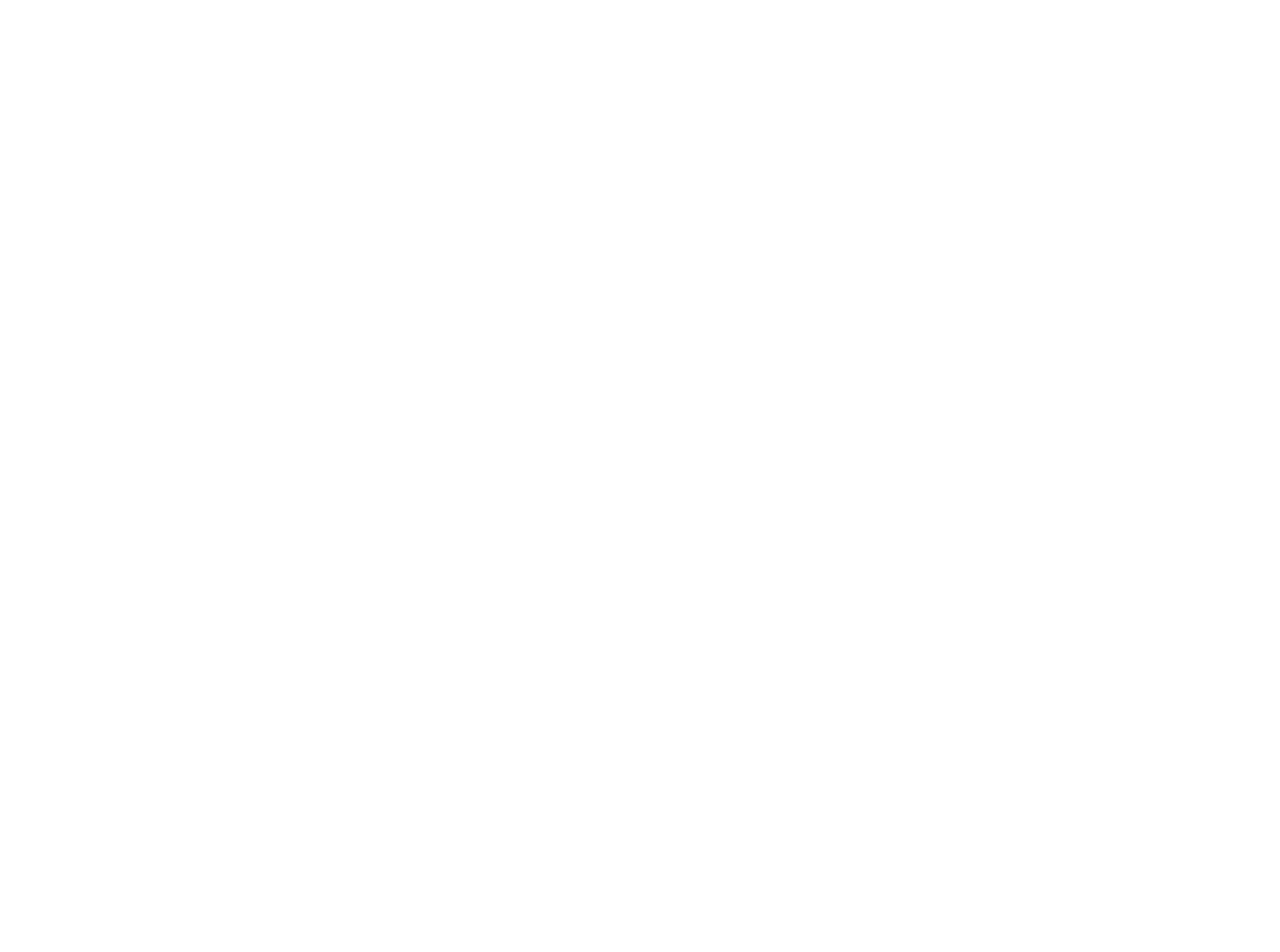
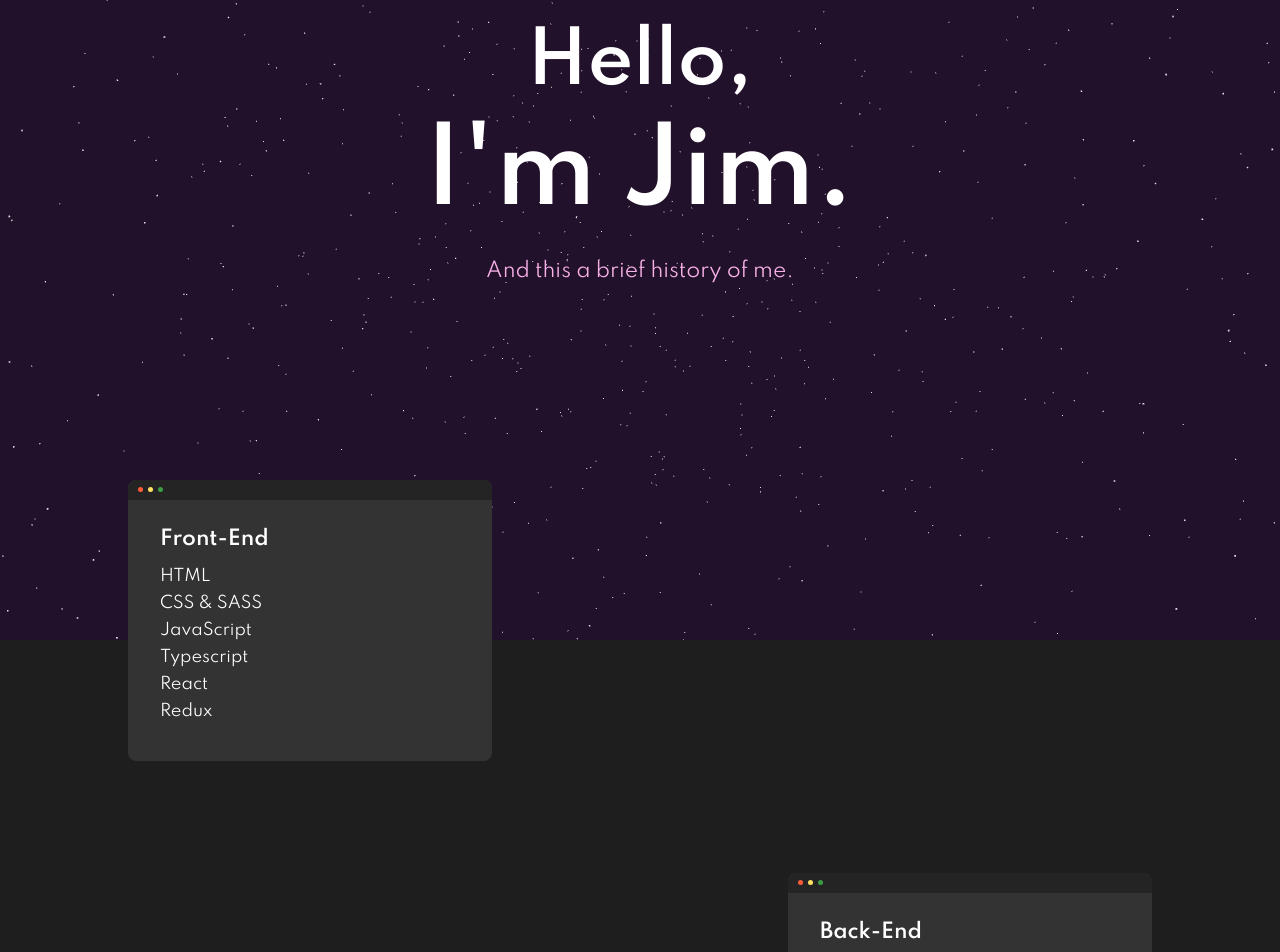
Before and after one commit to jsadden/portfolio, a React (Create React App) app: page / in a window 1280 px wide. Shown: the part 160-1112 px from the top of the page. Before the commit the page ends 800 px from the top, so only its background shows below. Built offline with nearby package versions, Linux system fonts and the light colour scheme.

Commit message:
new layout

```diff
--- a/public/index.html
+++ b/public/index.html
@@ -10,10 +10,9 @@
       content="Web site created using create-react-app"
     />
     <link rel="apple-touch-icon" href="%PUBLIC_URL%/favicon_small.png" />
-    <!--
-      manifest.json provides metadata used when your web app is installed on a
-      user's mobile device or desktop. See https://developers.google.com/web/fundamentals/web-app-manifest/
-    -->
+    <link href="https://fonts.googleapis.com/css2?family=Roboto:wght@300;400;500;700&amp;display=swap" rel="stylesheet">
+    <link href="https://fonts.googleapis.com/css2?family=Bad+Script&amp;family=Jura&amp;family=Spartan:wght@100;200;400;600;900&amp;display=swap" rel="stylesheet" />
+
     <link rel="manifest" href="%PUBLIC_URL%/manifest.json" />
     <!--
       Notice the use of %PUBLIC_URL% in the tags above.
--- a/src/App.tsx
+++ b/src/App.tsx
@@ -1,11 +1,21 @@
-import React from 'react';
+import React, { Suspense } from 'react';
 import './App.css';
-import { Header } from './components/Header';
-
+import { Canvas } from '@react-three/fiber';
+import { OrbitControls } from '@react-three/drei';
+import { Scene } from './Scene';
+import { Content } from './components/Content';
 function App() {
   return (
     <>
-      <Header />
+      <Content />
+      <Canvas style={{ background: '#22112b', position: 'fixed', height: '100%', width: '100%', top: '0', left: '0', zIndex: -1 }} camera={{ near: 0.001 }}>
+        <Suspense fallback={null}>
+          {/* <OrbitControls target={[0, 0, 0]} /> */}
+          {/* <gridHelper args={[100, 100]}/> */}
+
+          <Scene />
+        </Suspense>
+      </Canvas>
     </>
   );
 }
--- /dev/null
+++ b/src/Scene.tsx
@@ -0,0 +1,24 @@
+import React, { useRef } from 'react';
+import './App.css';
+import { Stars } from '@react-three/drei';
+import { useFrame } from '@react-three/fiber';
+
+export const Scene = () => {
+  const pointLightRef = useRef<THREE.PointLight>(null!);
+  const ambientLightRef = useRef<THREE.AmbientLight>(null!);
+
+  useFrame((state) => {
+    const currentPosition = 0;
+    const top = document.documentElement.scrollTop;
+    const newPosition = currentPosition - top * 0.1;
+    state.camera.position.setY(newPosition);
+  });
+
+  return (
+    <>
+      <ambientLight ref={ambientLightRef} intensity={0.1} />
+      <pointLight ref={pointLightRef} intensity={10} position={[0, 0, 400]} />
+      <Stars radius={200} />
+    </>
+  );
+};
--- /dev/null
+++ b/src/components/Browser/Browser.tsx
@@ -0,0 +1,20 @@
+import React from 'react';
+import styles from './styles.module.css';
+
+interface Props {
+  alignRight?: boolean;
+  children: React.ReactNode | React.ReactNode[];
+}
+
+export const Browser = ({ children, alignRight }: Props) => {
+  return (
+    <div className={`${styles.browserContainer} ${alignRight ? styles.alignRight : ''}`}>
+      <div className={styles.browserHeader} />
+      <div className={styles.headerRed} />
+      <div className={styles.headerYellow} />
+      <div className={styles.headerGreen} />
+
+      {children}
+    </div>
+  );
+};
--- /dev/null
+++ b/src/components/Browser/index.tsx
@@ -0,0 +1 @@
+export { Browser } from './Browser';
--- /dev/null
+++ b/src/components/Browser/styles.module.css
@@ -0,0 +1,60 @@
+.browserContainer {
+  position: relative;
+  display: flex;
+  flex-direction: column;
+  background-color: #333333;
+  margin-left: 10%;
+  margin-right: 10%;
+  margin-bottom: 7rem;
+  padding: 2rem;
+  width: 300px;
+  border-radius: 8px;
+  overflow: hidden;
+}
+
+.alignRight {
+  align-self: flex-end;
+}
+
+.browserHeader {
+  position: absolute;
+  width: 100%;
+  height: 20px;
+  top: 0;
+  left: 0;
+  background-color: #242424;
+  z-index: 1;
+}
+
+.headerRed {
+  position: absolute;
+  left: 10px;
+  top: 7px;
+  height: 5px;
+  width: 5px;
+  border-radius: 50%;
+  z-index: 2;
+  background-color: #ff5c37;
+}
+
+.headerYellow {
+  position: absolute;
+  left: 20px;
+  top: 7px;
+  height: 5px;
+  width: 5px;
+  border-radius: 50%;
+  z-index: 2;
+  background-color: #ffe261;
+}
+
+.headerGreen {
+  position: absolute;
+  left: 30px;
+  top: 7px;
+  height: 5px;
+  width: 5px;
+  border-radius: 50%;
+  z-index: 2;
+  background-color: #3b9e43;
+}
--- /dev/null
+++ b/src/components/Content/Content.tsx
@@ -0,0 +1,63 @@
+import React from 'react';
+import styles from './styles.module.css';
+import { Browser } from '../Browser';
+
+export const Content = () => {
+  return (
+    <div className={styles.container}>
+      <div className={styles.heroContainer}>
+        <div className={styles.hero}>Hello,</div>
+        <div className={styles.heroName}>I'm Jim.</div>
+
+        <div className={styles.subHero}>And this a brief history of me.</div>
+      </div>
+
+      <div className={styles.skillsContainer}>
+        <Browser>
+          <div className={styles.skillTitle}>Front-End</div>
+          <div className={styles.skillText}>HTML</div>
+          <div className={styles.skillText}>CSS & SASS</div>
+          <div className={styles.skillText}>JavaScript</div>
+          <div className={styles.skillText}>Typescript</div>
+          <div className={styles.skillText}>React</div>
+          <div className={styles.skillText}>Redux</div>
+        </Browser>
+
+        <Browser alignRight>
+          <div className={styles.skillTitle}>Back-End</div>
+          <div className={styles.skillText}>Node</div>
+          <div className={styles.skillText}>Express</div>
+          <div className={styles.skillText}>Serverless</div>
+          <div className={styles.skillText}>GraphQL</div>
+          <div className={styles.skillText}>PostgreSQL</div>
+          <div className={styles.skillText}>MongoDB</div>
+        </Browser>
+
+        <Browser>
+          <div className={styles.skillTitle}>APIs</div>
+          <div className={styles.skillText}>Stripe</div>
+          <div className={styles.skillText}>Mapbox</div>
+          <div className={styles.skillText}>FusionAuth</div>
+          <div className={styles.skillText}>Cloudinary</div>
+          <div className={styles.skillText}>Google Cloud Services</div>
+          <div className={styles.skillText}>AWS Rekognition</div>
+        </Browser>
+
+        <Browser alignRight>
+          <div className={styles.skillTitle}>Cloud & CICD</div>
+          <div className={styles.skillText}>AWS</div>
+          <div className={styles.skillText}>Terraform</div>
+          <div className={styles.skillText}>Gitlab CICD</div>
+          <div>Bash</div>
+        </Browser>
+
+        <Browser>
+          <div className={styles.skillTitle}>Engineering</div>
+          <div className={styles.skillText}>MATLAB</div>
+          <div className={styles.skillText}>AutoCAD</div>
+          <div className={styles.skillText}>Autodesk Inventor</div>
+        </Browser>
+      </div>
+    </div>
+  );
+};
--- /dev/null
+++ b/src/components/Content/index.tsx
@@ -0,0 +1 @@
+export { Content } from './Content';
--- /dev/null
+++ b/src/components/Content/styles.module.css
@@ -0,0 +1,56 @@
+.container {
+  position: relative;
+  min-height: 100vh;
+  width: 100vw;
+  display: flex;
+  flex-direction: column;
+  color: white;
+}
+
+.heroContainer {
+  height: 80vh;
+  width: 100%;
+  display: flex;
+  flex-direction: column;
+  align-items: center;
+  justify-content: center;
+}
+
+.hero {
+  font-size: 70px;
+  font-weight: 600;
+  margin-bottom: 3rem;
+  line-height: 0.75;
+}
+
+.heroName {
+  font-size: 100px;
+  font-weight: 600;
+  margin-bottom: 3rem;
+  line-height: 0.75;
+}
+
+.subHero {
+  font-size: 20px;
+  font-weight: 500;
+  color: #f7b1e7;
+}
+
+.skillsContainer {
+  /* height: 270vh; */
+  width: 100%;
+  display: flex;
+  flex-direction: column;
+}
+
+.skillTitle {
+  margin-top: 1rem;
+  font-size: 20px;
+  font-weight: 600;
+  margin-bottom: 1rem;
+}
+
+.skillText {
+  display: flex;
+  margin-bottom: 0.5rem;
+}
--- a/src/index.css
+++ b/src/index.css
@@ -1,9 +1,15 @@
 body {
   min-height: 100vh;
   margin: 0;
-  font-family: -apple-system, BlinkMacSystemFont, 'Segoe UI', 'Roboto', 'Oxygen', 'Ubuntu', 'Cantarell', 'Fira Sans', 'Droid Sans', 'Helvetica Neue', sans-serif;
+  font-family: 'Spartan', sans-serif;
   -webkit-font-smoothing: antialiased;
   -moz-osx-font-smoothing: grayscale;
+  background: #1e1e1e;
+}
+
+a {
+  color: white;
+  text-decoration: none;
 }
 
 code {
```
Also changed, not shown: src/components/Footer.tsx (added, +30 -0 lines).
